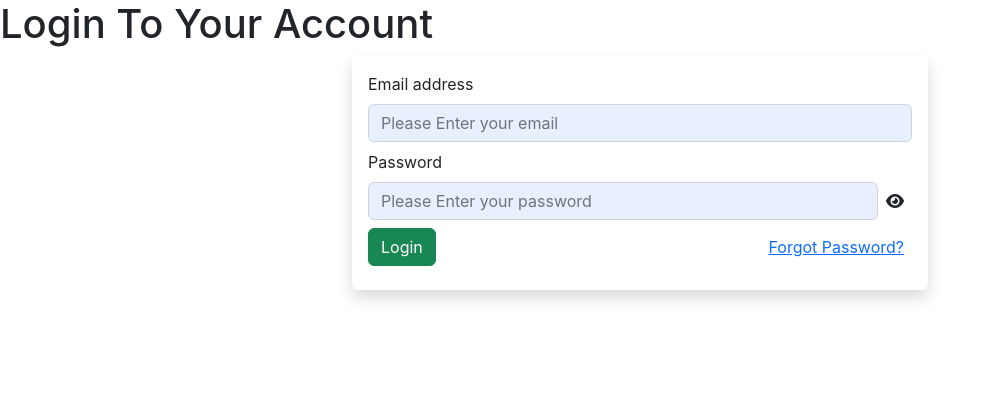
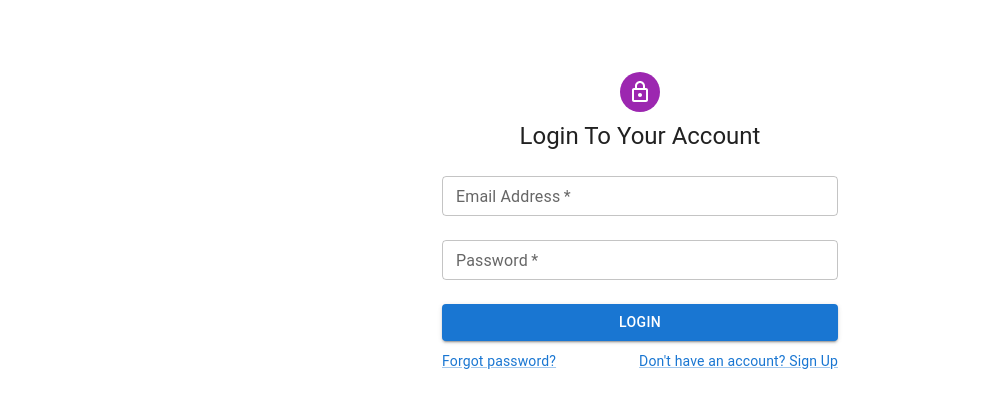
Before and after one commit to NIhalJ216/react-course, a React (Create React App) app: page / in a window 1280 px wide. Shown: the top 408 px of the page, without its empty margins (0-991 px from the left). Built offline with nearby package versions, Linux system fonts and the light colour scheme.

Commit message:
login page refactored done work

```diff
--- a/src/DemoProject/Pages/Auths/Authentication.js
+++ b/src/DemoProject/Pages/Auths/Authentication.js
@@ -11,11 +11,17 @@ function Authentication() {
   });
 
   const loginHandler = (userDetails) => {
+    console.log("dets", userDetails);
     const { email, password } = userDetails;
+    if (email.includes("@") && password.length >= 6) {
       if (email === "admin@admin.com" && password === "admin123") {
         setIsError(false);
         localStorage.setItem("isLoggedIn", "1");
         setIsLoggedIn(true);
+      } else {
+        setIsError(true);
+        setIsLoggedIn(false);
+      }
     } else {
       setIsError(true);
       setIsLoggedIn(false);
@@ -34,21 +40,18 @@ function Authentication() {
     }
   }, []);
 
-  console.log("AuthError", isError);
-
   return (
     <div className="main-body">
-      {/* {!isLoggedIn && ( */}
+      {!isLoggedIn && (
         <LoginPage
           onLogin={loginHandler}
+          userDetails={userDetails}
+          setUserDetails={setUserDetails}
           isError={isError}
           setIsError={setIsError}
-        userDetails={userDetails}
-        setUserDetails={setUserDetails}
         />
-      {/* )} */}
-
-      {/* {isLoggedIn && <MiniDrawer logoutHandler={logoutHandler} />} */}
+      )}
+      {isLoggedIn && <MiniDrawer logoutHandler={logoutHandler} />}
     </div>
   );
 }
--- a/src/DemoProject/Pages/Auths/LoginPage.js
+++ b/src/DemoProject/Pages/Auths/LoginPage.js
@@ -1,117 +1,217 @@
-import React, { useState } from "react";
-import { Link } from "react-router-dom";
-import "./LoginPage.css";
+import React from "react";
+import Avatar from "@mui/material/Avatar";
+import Button from "@mui/material/Button";
+import CssBaseline from "@mui/material/CssBaseline";
+import TextField from "@mui/material/TextField";
+import FormControlLabel from "@mui/material/FormControlLabel";
+import Checkbox from "@mui/material/Checkbox";
+import Link from "@mui/material/Link";
+import Grid from "@mui/material/Grid";
+import Box from "@mui/material/Box";
+import LockOutlinedIcon from "@mui/icons-material/LockOutlined";
+import Typography from "@mui/material/Typography";
+import Container from "@mui/material/Container";
+// import { createTheme, ThemeProvider } from "@mui/material/styles";
+// import { useTheme } from "@material-ui/core/styles";
 
-function LoginPage({
+const LoginPage = ({
+  onLogin,
   userDetails,
   setUserDetails,
-  onLogin,
   isError,
   setIsError,
-}) {
-  const [passwordType, setPasswordType] = useState("password");
-  const [credentials, setCredentials] = useState(false);
-
-  const checkErrors = () => {
-    validateForm();
-    if (isError) {
-      setCredentials(true);
-    } else {
-      navigateToLandingPage();
-    }
-  };
-
-  const navigateToLandingPage = () => {
+}) => {
+  // const theme = createTheme();
+  const handleLogin = () => {
     onLogin(userDetails);
   };
 
-  const validateForm = () => {
-    setIsError(
-      userDetails.email.includes("@") && userDetails.password.trim().length < 6
-    );
-  };
-
   const handleChange = (event) => {
+    setIsError(false);
     const { name, value } = event.target;
-    validateForm();
     setUserDetails({ ...userDetails, [name]: value });
   };
 
-  const togglePassword = () => {
-    if (passwordType === "password") {
-      setPasswordType("text");
-    } else {
-      setPasswordType("password");
-    }
-  };
-  console.log("LogError", isError);
   return (
     <>
-      <h1>Login To Your Account</h1>
-      <div
-        className="shadow p-3 mb-5 bg-body rounded mx-auto"
-        style={{ width: "45%" }}
-      >
-        <div className="mb-2">
-          <label htmlFor="email" className="form-label">
-            Email address
-          </label>
-          <input
-            type="email"
-            className="form-control"
-            id="email"
-            name="email"
-            placeholder="Please Enter your email"
-            onChange={handleChange}
-            onBlur={handleChange}
-            style={{ background: isError ? "#f6b0b0" : "#e8f0fe" }}
-          />
-        </div>
-        <div className="mb-2">
-          <label htmlFor="password" className="form-label">
-            Password
-          </label>
-          <div style={{ display: "flex" }}>
-            <input
-              type={passwordType}
-              className="form-control"
-              id="password"
-              name="password"
-              placeholder="Please Enter your password"
-              onChange={handleChange}
-              onBlur={handleChange}
-              style={{ background: isError ? "#f6b0b0" : "#e8f0fe" }}
-            />
-            <i
-              className="fa-solid fa-eye mx-2"
-              style={{ marginTop: "0.7rem", cursor: "pointer" }}
-              onClick={togglePassword}
-            ></i>
-          </div>
-        </div>
-        <div
-          className="mb-2"
-          style={{
+      {/* <ThemeProvider theme={theme}> */}
+      <Container component="main" maxWidth="xs">
+        <CssBaseline />
+        <Box
+          sx={{
+            marginTop: 8,
             display: "flex",
-            justifyContent: "space-between",
+            flexDirection: "column",
             alignItems: "center",
           }}
         >
-          <button
-            type="button"
-            className="btn btn-success"
-            onClick={checkErrors}
-          >
-            Login
-          </button>
-          {credentials && <p>Please enter valid credentials</p>}
-          <Link to="/signup" className="mx-2">
-            Forgot Password?
-          </Link>
-        </div>
-      </div>
+          <Avatar sx={{ m: 1, bgcolor: "secondary.main" }}>
+            <LockOutlinedIcon />
+          </Avatar>
+          <Typography component="h1" variant="h5">
+            Login To Your Account
+          </Typography>
+          <Box noValidate sx={{ mt: 1 }}>
+            <TextField
+              margin="normal"
+              required
+              fullWidth
+              size="small"
+              id="email"
+              label="Email Address"
+              name="email"
+              error={isError}
+              onChange={handleChange}
+            />
+            <TextField
+              margin="normal"
+              required
+              fullWidth
+              size="small"
+              name="password"
+              label="Password"
+              type="password"
+              id="password"
+              error={isError}
+              onChange={handleChange}
+            />
+            {/* <FormControlLabel
+              control={<Checkbox value="remember" color="primary" />}
+              label="Remember me"
+            /> */}
+            <Button
+              type="button"
+              fullWidth
+              variant="contained"
+              sx={{ mt: 2, mb: 1 }}
+              onClick={handleLogin}
+            >
+              Login
+            </Button>
+            {isError && (
+              <Typography
+                variant="body1"
+                style={{
+                  textAlign: "center",
+                  marginBottom: "1rem",
+                  color: "red",
+                }}
+              >
+                Please enter valid credentials
+              </Typography>
+            )}
+            <Grid container>
+              <Grid item xs>
+                <Link href="#" variant="body2">
+                  Forgot password?
+                </Link>
+              </Grid>
+              <Grid item>
+                <Link href="#" variant="body2">
+                  {"Don't have an account? Sign Up"}
+                </Link>
+              </Grid>
+            </Grid>
+          </Box>
+        </Box>
+      </Container>
+      {/* </ThemeProvider> */}
     </>
   );
-}
+};
 
 export default LoginPage;
+// import React, { useState } from "react";
+// import { Link } from "react-router-dom";
+// import "./LoginPage.css";
+
+// function LoginPage({ userDetails, setUserDetails, onLogin, isError }) {
+//   const [passwordType, setPasswordType] = useState("password");
+
+//   const navigateToLandingPage = () => {
+//     onLogin(userDetails);
+//   };
+
+//   const handleChange = (event) => {
+//     const { name, value } = event.target;
+//     setUserDetails({ ...userDetails, [name]: value });
+//   };
+
+//   const togglePassword = () => {
+//     if (passwordType === "password") {
+//       setPasswordType("text");
+//     } else {
+//       setPasswordType("password");
+//     }
+//   };
+//   console.log("isError", isError);
+//   return (
+//     <>
+//       <h1>Login To Your Account</h1>
+//       <div
+//         className="shadow p-3 mb-5 bg-body rounded mx-auto"
+//         style={{ width: "45%" }}
+//       >
+//         <div className="mb-2">
+//           <label htmlFor="email" className="form-label">
+//             Email address
+//           </label>
+//           <input
+//             type="text"
+//             className="form-control"
+//             id="email"
+//             name="email"
+//             placeholder="Please Enter your email"
+//             onChange={handleChange}
+//             onBlur={handleChange}
+//             style={{ background: isError ? "#f6b0b0" : "#e8f0fe" }}
+//           />
+//         </div>
+//         <div className="mb-2">
+//           <label htmlFor="password" className="form-label">
+//             Password
+//           </label>
+//           <div style={{ display: "flex" }}>
+//             <input
+//               type={passwordType}
+//               className="form-control"
+//               id="password"
+//               name="password"
+//               placeholder="Please Enter your password"
+//               onChange={handleChange}
+//               onBlur={handleChange}
+//               style={{ background: isError ? "#f6b0b0" : "#e8f0fe" }}
+//             />
+//             <i
+//               className="fa-solid fa-eye mx-2"
+//               style={{ marginTop: "0.7rem", cursor: "pointer" }}
+//               onClick={togglePassword}
+//             ></i>
+//           </div>
+//         </div>
+//         <div
+//           className="mb-2"
+//           style={{
+//             display: "flex",
+//             justifyContent: "space-between",
+//             alignItems: "center",
+//           }}
+//         >
+//           <button
+//             type="button"
+//             className="btn btn-success"
+//             onClick={navigateToLandingPage}
+//           >
+//             Login
+//           </button>
+//           {isError && <p>Please enter valid credentials</p>}
+//           <Link to="/signup" className="mx-2">
+//             Forgot Password?
+//           </Link>
+//         </div>
+//       </div>
+//     </>
+//   );
+// }
+
+// export default LoginPage;
```
Lines whose indentation alone changed are shown as unchanged.
